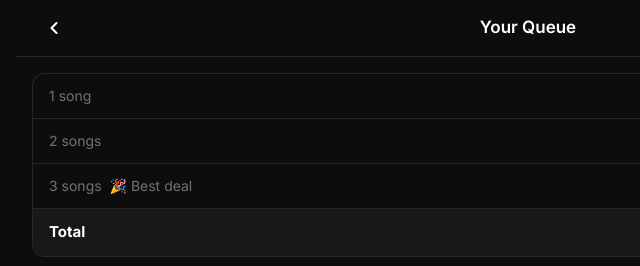
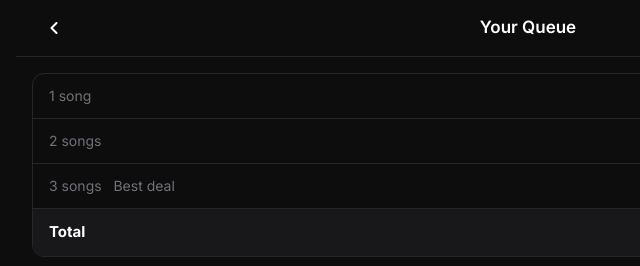
Before and after one commit to jonathanhj123/JAJO, a website: page PrototypeWebTek/jukebox/frontend/cart.html in a window 1280 px wide. Shown: the top 266 px of the page, 112-752 px from the left. Drawn offline with nearby package versions, Linux system fonts and the light colour scheme; no server answers.

Commit message:
Update cart.html

```diff
--- a/PrototypeWebTek/jukebox/frontend/cart.html
+++ b/PrototypeWebTek/jukebox/frontend/cart.html
@@ -70,7 +70,7 @@
           id="price-row-bundle"
           class="flex justify-between items-center px-4 py-3 text-sm text-zinc-500 border-b border-zinc-800"
         >
-          <span>3 songs &nbsp;🎉 Best deal</span>
+          <span>3 songs &nbsp; Best deal</span>
           <span>5 kr</span>
         </div>
         <div
```
